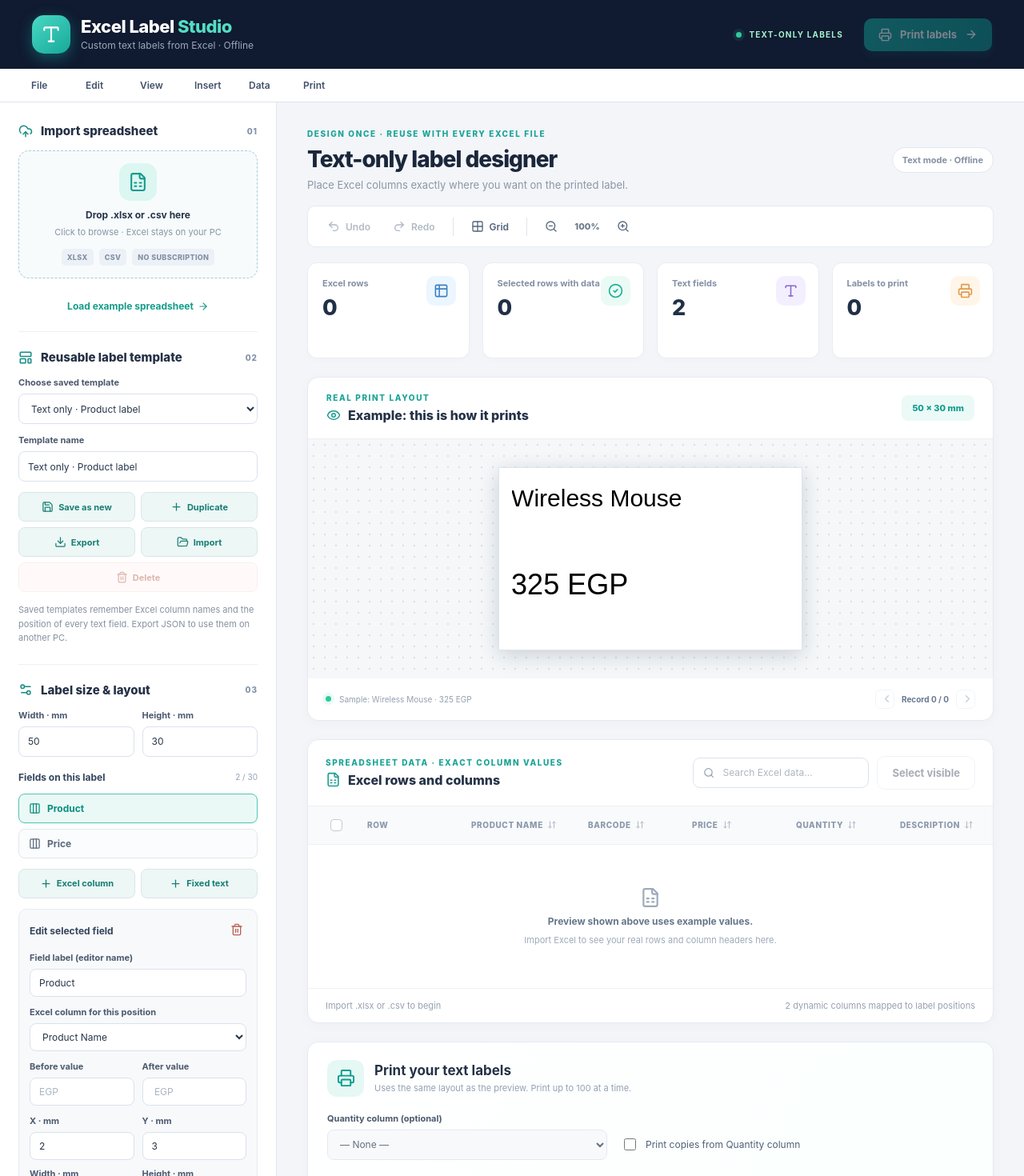
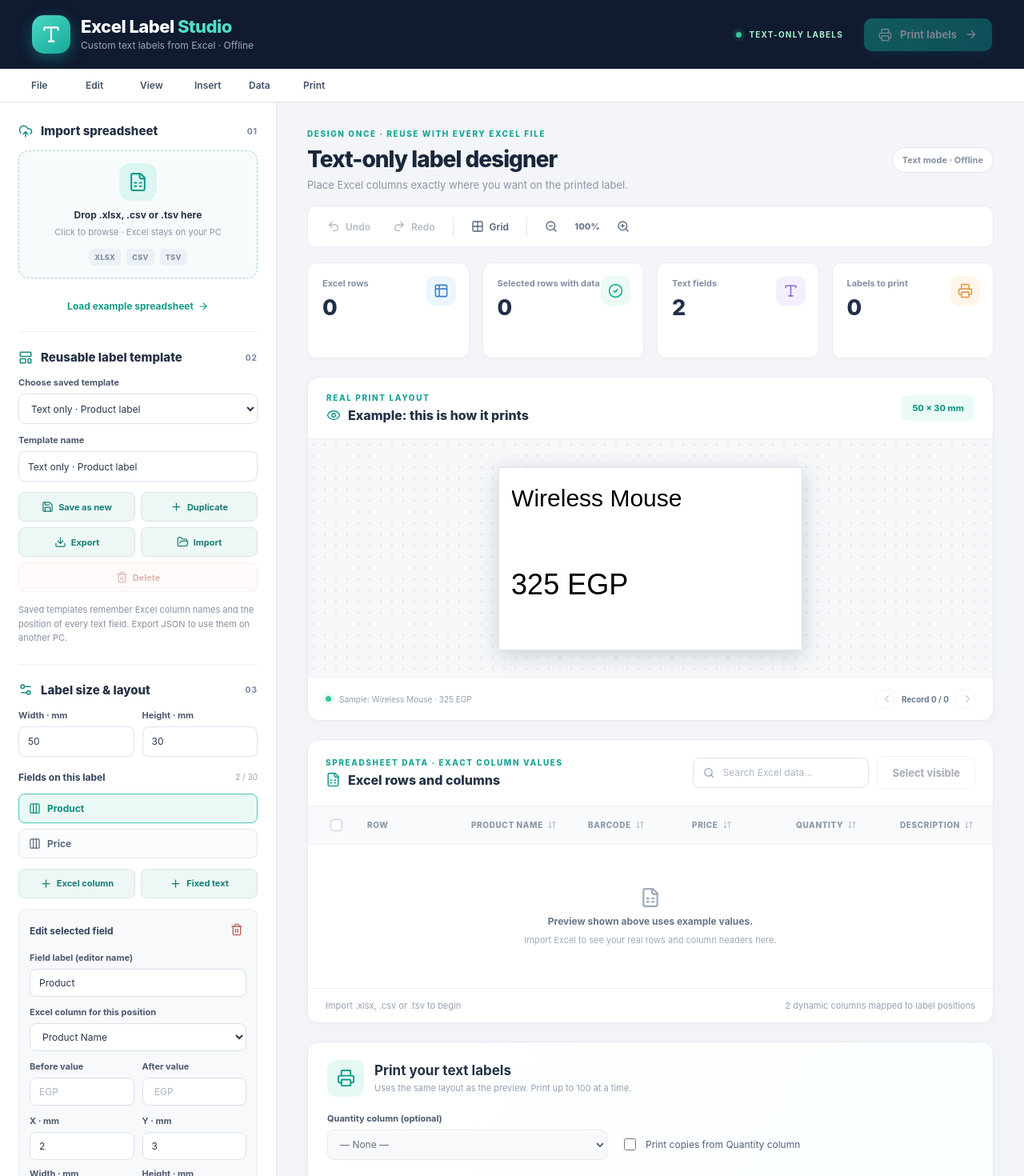
Before and after one commit to mfathiyounes-beep/BarTender_import_Excel, a React (Vite) app: page / in a window 1280 px wide. Shown: the top 1470 px of the page at 80% size. Built offline with nearby package versions, Linux system fonts and the light colour scheme.

Commit message:
Expose TSV import in desktop UI alongside XLSX and CSV

```diff
--- a/src/App.jsx
+++ b/src/App.jsx
@@ -518,16 +518,16 @@ export default function App() {
       <aside className="sidebar template-sidebar">
         <section className="panel">
           <SectionHeader icon={UploadCloud} step="01">Import spreadsheet</SectionHeader>
-          <input className="hidden-input" ref={fileRef} type="file" accept=".xlsx,.csv" onChange={(e) => loadFile(e.target.files?.[0])}/>
+          <input className="hidden-input" ref={fileRef} type="file" accept=".xlsx,.csv,.tsv" onChange={(e) => loadFile(e.target.files?.[0])}/>
           <div className="upload-zone" role="button" tabIndex={0}
             onClick={() => fileRef.current?.click()}
             onKeyDown={(e) => { if (e.key === 'Enter' || e.key === ' ') fileRef.current?.click(); }}
             onDragOver={(e) => e.preventDefault()}
             onDrop={(e) => { e.preventDefault(); loadFile(e.dataTransfer.files?.[0]); }}>
             <div className="upload-icon"><FileSpreadsheet size={25}/></div>
-            <strong>{importing ? 'Reading file…' : fileName || 'Drop .xlsx or .csv here'}</strong>
+            <strong>{importing ? 'Reading file…' : fileName || 'Drop .xlsx, .csv or .tsv here'}</strong>
             <span>Click to browse · Excel stays on your PC</span>
-            <div className="file-formats"><span>XLSX</span><span>CSV</span><span>NO SUBSCRIPTION</span></div>
+            <div className="file-formats"><span>XLSX</span><span>CSV</span><span>TSV</span></div>
           </div>
           <button type="button" className="sample-button" onClick={useExampleData}>
             Load example spreadsheet <ArrowRight size={14}/>
@@ -730,7 +730,7 @@ export default function App() {
             </tbody>
           </table></div>
           <div className="table-footer">
-            <span>{sheet ? 'Showing ' + Math.min(100, visibleRows.length) + ' of ' + visibleRows.length.toLocaleString() + ' matching rows · Scroll horizontally for all columns' : 'Import .xlsx or .csv to begin'}</span>
+            <span>{sheet ? 'Showing ' + Math.min(100, visibleRows.length) + ' of ' + visibleRows.length.toLocaleString() + ' matching rows · Scroll horizontally for all columns' : 'Import .xlsx, .csv or .tsv to begin'}</span>
             <span>{mappingSummary} dynamic columns mapped to label positions</span>
           </div>
         </section>
```
